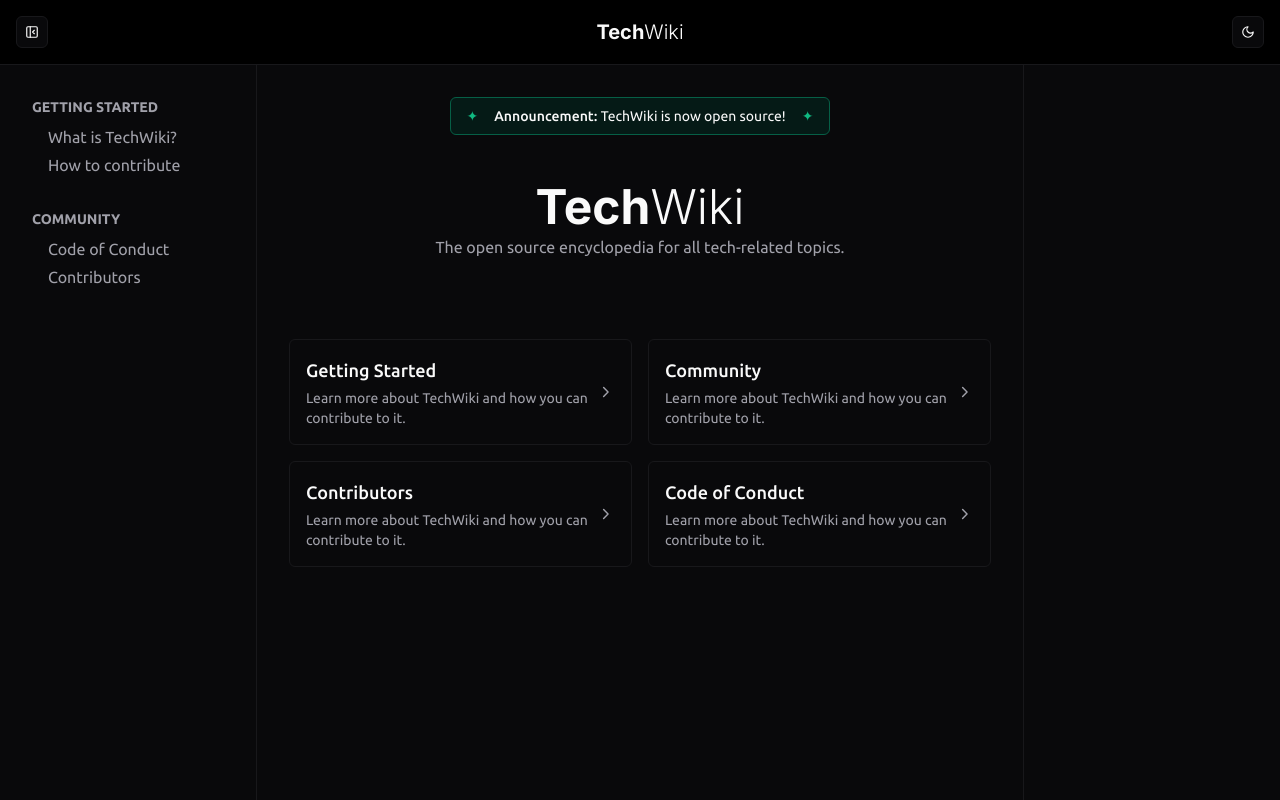
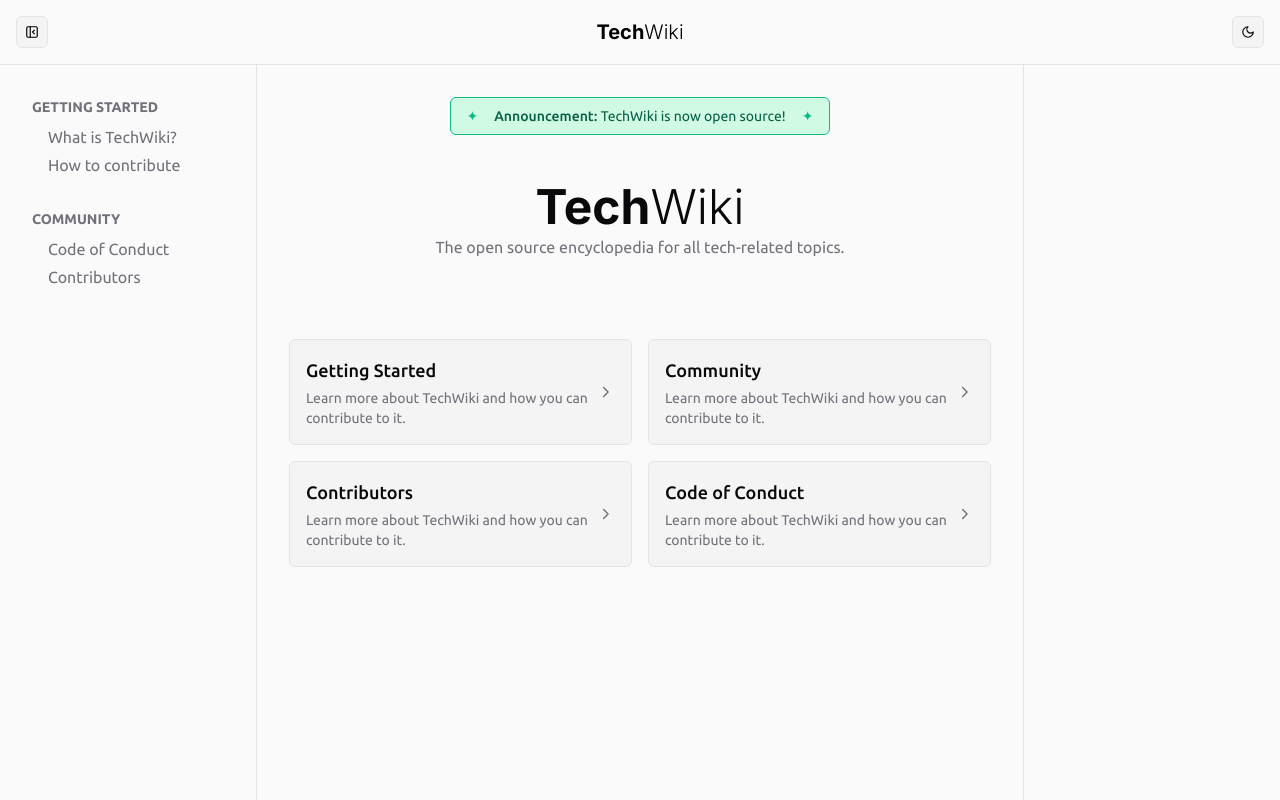
Before and after one commit to gelzinn/techwiki, a Next.js app: page / in a window 1280 px wide. Built offline with nearby package versions, Linux system fonts and the light colour scheme.

Commit message:
fix: update ThemeProvider useEffect dependencies

```diff
--- a/app/contexts/ThemeContext.tsx
+++ b/app/contexts/ThemeContext.tsx
@@ -69,7 +69,7 @@ export const ThemeProvider = ({ children }: ThemeProviderProps) => {
       return;
 
     html.classList.add(theme);
-  }, []);
+  }, [theme, toggleTheme]);
 
   return (
     <ThemeContext.Provider
```
